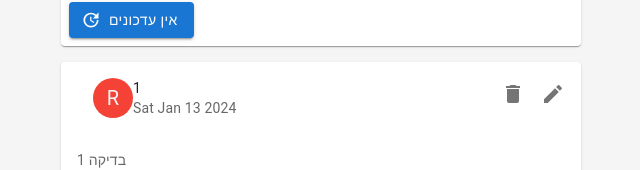
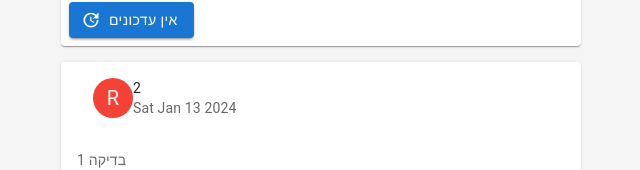
Before and after one commit to shaimeron/MadaMal, a React app in the folder client/: page / in a window 1280 px wide. Shown: the part 634-804 px from the top of the page, without its empty margins (319-959 px from the left). Built offline with nearby package versions, Linux system fonts and the light colour scheme; the HTML template or start-up script is replaced by a standard one.

Commit message:
add user store with redux

```diff
--- a/client/package.json
+++ b/client/package.json
@@ -14,9 +14,11 @@
     "@emotion/styled": "^11.11.0",
     "@mui/icons-material": "^5.15.4",
     "@mui/material": "^5.15.4",
+    "@reduxjs/toolkit": "^2.0.1",
     "bootstrap": "^5.3.2",
     "react": "^18.2.0",
-    "react-dom": "^18.2.0"
+    "react-dom": "^18.2.0",
+    "react-redux": "^9.1.0"
   },
   "devDependencies": {
     "@types/react": "^18.2.43",
--- a/client/src/components/reportDisplay/index.tsx
+++ b/client/src/components/reportDisplay/index.tsx
@@ -20,7 +20,7 @@ interface IReportDisplayProps {
 
 export const ReportDisplay: FC<IReportDisplayProps> = ({
   report,
-  isEditable = true,
+  isEditable = false,
 }) => {
   const HeadersAction: JSX.Element = useMemo(
     () =>
--- a/client/src/components/reportList/fakeData.ts
+++ b/client/src/components/reportList/fakeData.ts
@@ -25,7 +25,7 @@ export const fakeData: IReport[] = [
     {
         _id: "4",
         creationDate: new Date(),
-        ownerId: "1",
+        ownerId: "2",
         data: "בדיקה 1",
         updates: []
     },
--- a/client/src/components/reportList/index.tsx
+++ b/client/src/components/reportList/index.tsx
@@ -4,9 +4,12 @@ import { IReport } from "../../models";
 import { fakeData } from "./fakeData";
 import { ReportDisplay } from "../reportDisplay";
 import { style } from "./style";
+import { useAppSelector } from "../../hooks/store";
+import { selectUserId } from "../../store/user";
 
 export const ReportList: FC = () => {
   const [reportList, setReportList] = useState<IReport[]>();
+  const userId: string = useAppSelector(selectUserId);
 
   useEffect(() => {
     setReportList(fakeData);
@@ -16,10 +19,13 @@ export const ReportList: FC = () => {
     () =>
       reportList?.map((report) => (
         <ListItem key={report._id}>
-          <ReportDisplay report={report} />
+          <ReportDisplay
+            report={report}
+            isEditable={report.ownerId === userId}
+          />
         </ListItem>
       )) ?? [],
-    [reportList]
+    [reportList, userId]
   );
   return (
     <Box>
--- /dev/null
+++ b/client/src/hooks/store/index.ts
@@ -0,0 +1,6 @@
+import { useDispatch, useSelector } from 'react-redux'
+import { AppDispatch, RootState } from '../../store'
+
+// Use throughout your app instead of plain `useDispatch` and `useSelector`
+export const useAppDispatch = useDispatch.withTypes<AppDispatch>()
+export const useAppSelector = useSelector.withTypes<RootState>()
--- a/client/src/main.tsx
+++ b/client/src/main.tsx
@@ -3,6 +3,8 @@ import ReactDOM from "react-dom/client";
 import "bootstrap/dist/css/bootstrap.css";
 import { App } from "./components";
 import { createTheme, CssBaseline, ThemeProvider } from "@mui/material";
+import { Provider } from "react-redux";
+import { store } from "./store";
 
 const defaultTheme = createTheme({
   direction: "rtl",
@@ -10,8 +12,7 @@ const defaultTheme = createTheme({
     MuiCssBaseline: {
       styleOverrides: {
         body: {
-          dir: "rtl",
-          overflow: "hidden",
+          // overflow: "hidden",
         },
       },
     },
@@ -30,7 +31,9 @@ ReactDOM.createRoot(document.getElementById("root")!).render(
   <React.StrictMode>
     <ThemeProvider theme={defaultTheme}>
       <CssBaseline />
-      <App />
+      <Provider store={store}>
+        <App />
+      </Provider>
     </ThemeProvider>
   </React.StrictMode>
 );
--- /dev/null
+++ b/client/src/store/index.ts
@@ -0,0 +1,14 @@
+import { configureStore } from '@reduxjs/toolkit'
+import  userReducer  from './user'
+// ...
+
+export const store = configureStore({
+  reducer: {
+    user: userReducer,
+  },
+})
+
+// Infer the `RootState` and `AppDispatch` types from the store itself
+export type RootState = ReturnType<typeof store.getState>
+// Inferred type: {posts: PostsState, comments: CommentsState, users: UsersState}
+export type AppDispatch = typeof store.dispatch
--- /dev/null
+++ b/client/src/store/user/index.ts
@@ -0,0 +1,31 @@
+import { createSlice, PayloadAction } from '@reduxjs/toolkit'
+import { RootState } from '..'
+
+// Define a type for the slice state
+interface UserState {
+  userId: string
+}
+
+// Define the initial state using that type
+const initialState: UserState = {
+    userId: '1',
+}
+
+export const userSlice = createSlice({
+  name: 'user',
+  // `createSlice` will infer the state type from the `initialState` argument
+  initialState,
+  reducers: {
+    setUser: (state,action: PayloadAction<string> ) => ({
+     ...state,
+     userId: action.payload
+    }),
+  },
+})
+
+export const { setUser } = userSlice.actions
+
+// Other code such as selectors can use the imported `RootState` type
+export const selectUserId = (state: RootState) => state.user.userId
+
+export default userSlice.reducer
```
Also changed, not shown: 1 other file (tests, documents, lock files or other folders).
